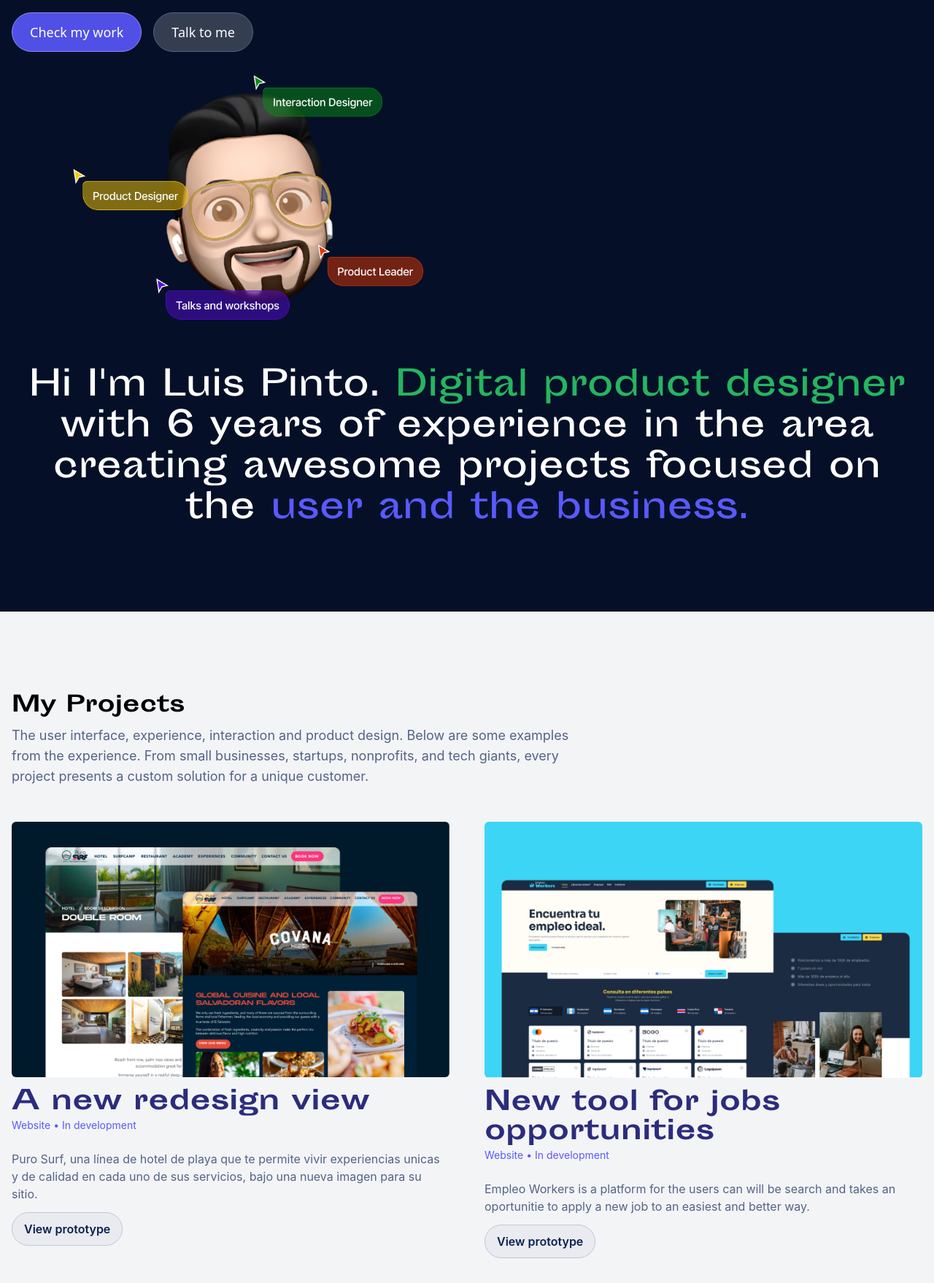
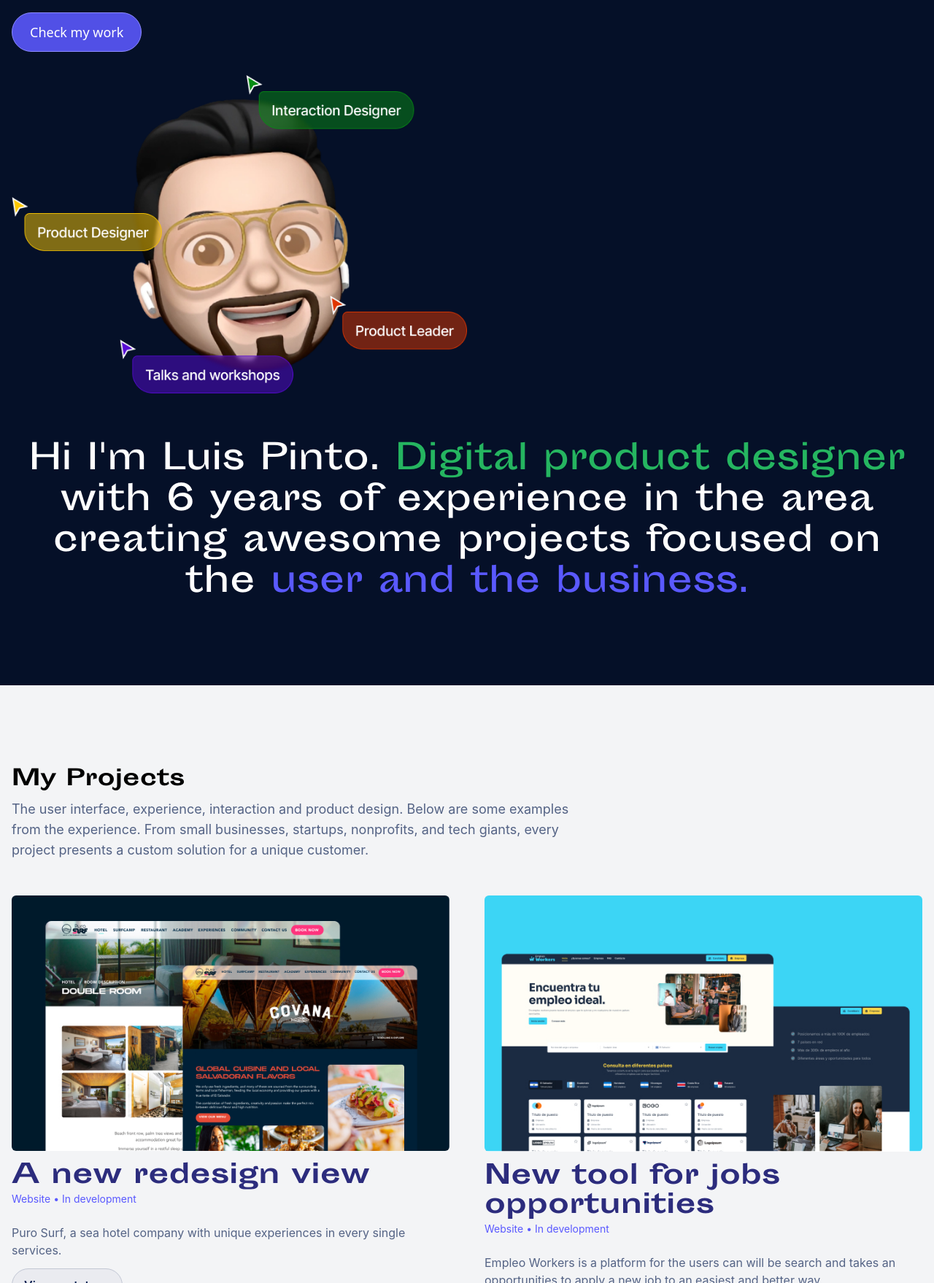
Before and after one commit to lpinto16/pintoux, a website: page index.html in a window 1280 px wide. Shown: the part 581-2339 px from the top of the page at 73% size. Drawn offline with Linux system fonts and the light colour scheme.

Commit message:
update projects descriptions

```diff
--- a/index.html
+++ b/index.html
@@ -38,9 +38,9 @@
         </ul>
         </div>
         <div class="flex items-center">
-          <button class="bg-blue_ribbon-600 border-[1px] border-blue_ribbon-400 text-general-white px-6 py-3 rounded-full hover:bg-blue_ribbon-500 transition ease-in-out duration-300">
+          <!-- <button class="bg-blue_ribbon-600 border-[1px] border-blue_ribbon-400 text-general-white px-6 py-3 rounded-full hover:bg-blue_ribbon-500 transition ease-in-out duration-300">
             Talk to me
-          </button>
+          </button> -->
           <!-- Hamburger menu -->
           <div class="p-2 bg-downriver-500 border border-downriver-400 rounded-md flex items-center justify-center ml-4 md:hidden">
             <svg width="18" height="18" viewBox="0 0 18 18" fill="none" xmlns="http://www.w3.org/2000/svg">
@@ -71,16 +71,17 @@
     <!-- Bio section -->
     <div class=" bg-downriver-900 w-full pt-[122px] px-4 md:pt-[182px] lg:pt-[206px] pb-10 md:pb-[73px] lg:pb-28" id="bio">
       <div class="container mx-auto">
-        <div class="flex flex-wrap justify-between items-center w-full font-sporting-bold text-general-white">
+        <div class="flex flex-wrap justify-between  items-center w-full font-sporting-bold text-general-white">
 
           <!-- Welcomet text container -->
-          <div class="w-full flex flex-col items-center md:items-start md:w-auto text-3xl md:text-5xl lg:text-7xl">
+          <div class="w-full flex flex-col items-center md:items-start md:w-auto text-3xl md:text-6xl lg:text-7xl">
             <h1 class=" leading-tight text-center md:text-left">
-                Lead product <br/>designer at <span class=" w-auto align-middle inline-block">
+                Lead product <br/>designer at
+                <span class=" w-auto align-middle inline-block">
                   <a href="https://mercandu.com" target="_blank">
                   <img src="/img/mdu-logo.svg" alt="mdu" class=" w-8 md:w-[40px] lg:w-[80px]">
                 </a>
-              </span>, <br/>moti<span class="w-auto inline-block">
+              </span>,<br/>moti<span class="w-auto inline-block">
                 <img src="/img/letter-o.png" alt="me-o" class="w-8 md:w-12 lg:w-[64px]">
               </span>n and <br/> <span class="border-2 border-general-white inline-block w-20 md:w-36 md:border-4 align-middle"></span> speaker
             </h1>
@@ -88,18 +89,18 @@
               <div class="flex py-8">
                 <a href="#projects" class=" text-sm md:text-lg rounded-full text-general-white px-6 py-3 font-sans bg-blue_ribbon-600 border border-blue_ribbon-400 cursor-pointer hover:bg-blue_ribbon-500 transition ease-in-out duration-300">
                   Check my work</a>
-                <button class="ml-4 text-sm md:text-lg rounded-full text-general-white px-6 py-3 font-sans bg-downriver-50/20 border border-downriver-400 cursor-pointer hover:bg-downriver-100/30 transition ease-in-out duration-300">Talk to me</button>
+                <!-- <button class="ml-4 text-sm md:text-lg rounded-full text-general-white px-6 py-3 font-sans bg-downriver-50/20 border border-downriver-400 cursor-pointer hover:bg-downriver-100/30 transition ease-in-out duration-300">Talk to me</button> -->
               </div>
           </div>
 
           <!-- Image-hero -->
-            <div class="w-full xl:w-1/2 flex justify-center py-16 xl:pl-6 xl:py-0" id="image-hero">
-              <img src="/img/img-intro.png" alt="memoji" class="xl:w-4/5">
+            <div class="w-full xl:w-1/2 flex justify-center xl:py-0" id="image-hero">
+              <img src="/img/img-intro.png" alt="memoji">
             </div>
         </div>
 
         <!-- My Bio -->
-            <div class="xl:mt-16 font-sporting-regular text-2xl md:text-4xl md:leading-10 lg:text-5xl lg:leading-[56px] text-left md:text-center text-general-white">
+            <div class="mt-8 xl:mt-16 font-sporting-regular text-2xl md:text-4xl md:leading-10 lg:text-5xl lg:leading-[56px] text-left md:text-center text-general-white">
               Hi I'm Luis Pinto. <span class="text-emerald-500">Digital product designer</span> with 6 years of experience in the area creating awesome projects focused on the <span class=" text-blue_ribbon-500"> user and the business.</span>
             </div>
       </div>
@@ -125,7 +126,7 @@
                 <span>In development</span>
               </div>
             </div>
-            <p class="pt-3 pb-6 text-base text-downriver-400">Puro Surf, una línea de hotel de playa que te permite vivir experiencias unicas y de calidad en cada uno de sus servicios, bajo una nueva imagen para su sitio.</p>
+            <p class="pt-3 pb-6 text-base text-downriver-400">Puro Surf, a sea hotel company with unique experiences in every single services.</p>
             <a href="https://www.figma.com/proto/JsXyBzM5uweImEnDazAt23/%F0%9F%8C%8A-PuroSurf---RD?page-id=2%3A42&node-id=3%3A9&viewport=780%2C561%2C0.16&scaling=min-zoom&starting-point-node-id=22%3A4074&hide-ui=1" target="_blank" class="px-4 py-3 text-downriver-500 bg-downriver-100/70 border border-downriver-200 hover:bg-downriver-100 cursor-pointer rounded-full font-semibold">
               View prototype
             </a>
@@ -142,7 +143,7 @@
                 <span>In development</span>
               </div>
             </div>
-            <p class="pt-3 pb-6 text-base text-downriver-400">Empleo Workers is a platform for the users can will be search and takes an oportunitie to apply a new job to an easiest and better way.</p>
+            <p class="pt-3 pb-6 text-base text-downriver-400">Empleo Workers is a platform for the users can will be search and takes an opportunities to apply a new job to an easiest and better way.</p>
             <a href="https://www.figma.com/proto/pXU8KCuLkXsLtDgHesTFlU/Empleo_Workers---Website?page-id=2%3A3&node-id=8%3A1100&viewport=574%2C523%2C0.13&scaling=min-zoom&starting-point-node-id=8%3A1100&show-proto-sidebar=1&hide-ui=1" target="_blank" class="px-4 py-3 text-downriver-500 bg-downriver-100/70 hover:bg-downriver-100 cursor-pointer border border-downriver-200 rounded-full font-semibold">
               View prototype
             </a>
@@ -152,14 +153,14 @@
           <div class="py-6 w-full md:w-[381px] xl:w-[600px]" id="project-sd">
             <img src="./img/projects/project-sd.jpg" alt="sundance-site" class="rounded-md w-full">
             <div class="pt-4 pb-3">
-              <h3 class=" text-blue_ribbon-900 font-sporting-bold text-2xl lg:text-4xl">New tool for jobs opportunities</h3>
+              <h3 class=" text-blue_ribbon-900 font-sporting-bold text-2xl lg:text-4xl">Roofing work to all families</h3>
               <div class=" w-full text-sm text-blue_ribbon-500">
                 <span>Website</span>
                 <!-- <span>•</span>
                 <span>In development</span> -->
               </div>
             </div>
-            <p class="pt-3 pb-6 text-base text-downriver-400">Empleo Workers is a platform for the users can will be search and takes an oportunitie to apply a new job to an easiest and better way.</p>
+            <p class="pt-3 pb-6 text-base text-downriver-400">Sundance is a new company with the experience and knowledge in the creation of roofs for your home.</p>
             <a href="https://sundanceroofingcompany.com/" target="_blank" class="px-4 py-3 text-downriver-500 bg-downriver-100/70 border border-downriver-200 hover:bg-downriver-100 cursor-pointer rounded-full font-semibold">
               View online
             </a>
@@ -176,7 +177,7 @@
                 <span>In development</span>
               </div>
             </div>
-            <p class="pt-3 pb-6 text-base text-downriver-400">Empleo Workers is a platform for the users can will be search and takes an oportunitie to apply a new job to an easiest and better way.</p>
+            <p class="pt-3 pb-6 text-base text-downriver-400">To create a better and personal medical experience, Salud Express was created.</p>
             <a href="https://www.figma.com/proto/HYF6pp30biJp314R6pXzlV/TuSaludExpress?page-id=50%3A2044&node-id=58%3A2&viewport=637%2C-1855%2C0.44&scaling=contain&starting-point-node-id=50%3A2045" target="_blank" class="px-4 py-3 text-downriver-500 bg-downriver-100/70 border border-downriver-200 rounded-full font-semibold">
               <span>View prototype</span>
               </a>
@@ -193,7 +194,7 @@
                 <span>In development</span>
               </div>
             </div>
-            <p class="pt-3 pb-6 text-base text-downriver-400">Empleo Workers is a platform for the users can will be search and takes an oportunitie to apply a new job to an easiest and better way.</p>
+            <p class="pt-3 pb-6 text-base text-downriver-400">Scratch is an app created for the golf players and a experiment of a new way to play with other people.</p>
             <a href="https://www.figma.com/proto/pUSWpj33bXilgyTfzgPrqO/Scratch---App?page-id=6%3A339&node-id=6%3A876&viewport=1267%2C-7166%2C0.54&scaling=contain&starting-point-node-id=10%3A1921&hide-ui=1" target="_blank" class="px-4 py-3 text-downriver-500 bg-downriver-100/70 border border-downriver-200 rounded-full font-semibold">
               <span>View prototype</span>
             </a>
@@ -210,7 +211,7 @@
                 <span>Created in company</span>
               </div>
             </div>
-            <p class="pt-3 pb-6 text-base text-downriver-400">Empleo Workers is a platform for the users can will be search and takes an oportunitie to apply a new job to an easiest and better way.</p>
+            <p class="pt-3 pb-6 text-base text-downriver-400">Mercandú is a biggest marketplace with many options to shop what do you want with an excellent user experience.</p>
             <a href="https://mercandu.com/" target="_blank" class="px-4 py-3 text-downriver-500 bg-downriver-100/70 hover:bg-downriver-100 cursor-pointer border border-downriver-200 rounded-full font-semibold">
               View online
             </a>
@@ -227,7 +228,7 @@
                 <span>In development</span>
               </div>
             </div>
-            <p class="pt-3 pb-6 text-base text-downriver-400">Empleo Workers is a platform for the users can will be search and takes an oportunitie to apply a new job to an easiest and better way.</p>
+            <p class="pt-3 pb-6 text-base text-downriver-400">A new experience with Liv Salguero in her personal website she presents the better way to learn more about the experience of the wine.</p>
             <a href="https://www.figma.com/proto/bIQBh30tFjjnaKPVHRkAK9/LivSalguero_website?page-id=0%3A1&node-id=1%3A63&viewport=753%2C484%2C0.18&scaling=min-zoom&starting-point-node-id=1%3A63&hide-ui=1" target="_blank" class="px-4 py-3 text-downriver-500 bg-downriver-100/70 border border-downriver-200 rounded-full font-semibold">
               View prototype
             </a>
@@ -307,7 +308,7 @@
             </div>
           </a>
           <!-- Tool 4 -->
-          <a href="" target="_blank" class="w-full md:w-1/2 p-3 rounded-md flex items-center bg-general-white hover:bg-downriver-50 transition">
+          <a href="https://open.spotify.com/playlist/2Qjnks0XyOOmfcy5nMXhLQ?si=e87f6e2f9d4746d1" target="_blank" class="w-full md:w-1/2 p-3 rounded-md flex items-center bg-general-white hover:bg-downriver-50 transition">
             <img src="./img/powerups/tools/spotify.png" class="w-12" alt="">
             <div class=" ml-4">
               <span class="text-base text-downriver-500">Spotify</span>
@@ -409,7 +410,7 @@
   </main>
   <footer class="bg-downriver-900 flex justify-center gap-y-4 md:justify-between flex-wrap py-6 px-4 md:px-6 lg:px-20">
     <img src="./img/lg-logo.svg" alt="luis pinto-logo" class=" h-6">
-    <span class=" text-downriver-300 text-center md:text-left">2022, Luis Pinto | PintoUX ®. All rights reserved.</span>
+    <span class=" text-downriver-300 text-center md:text-left">2023, Luis Pinto | PintoUX ®. All rights reserved.</span>
   </footer>
 </body>
 </html>
```
Also changed, not shown: dist/output.css, 1 other file.
